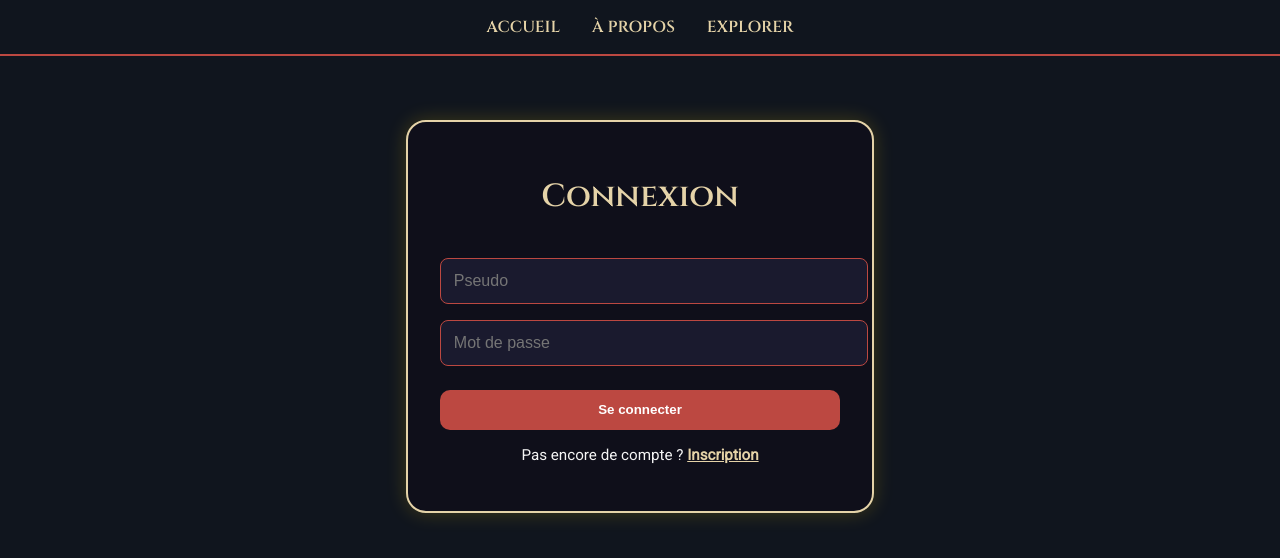
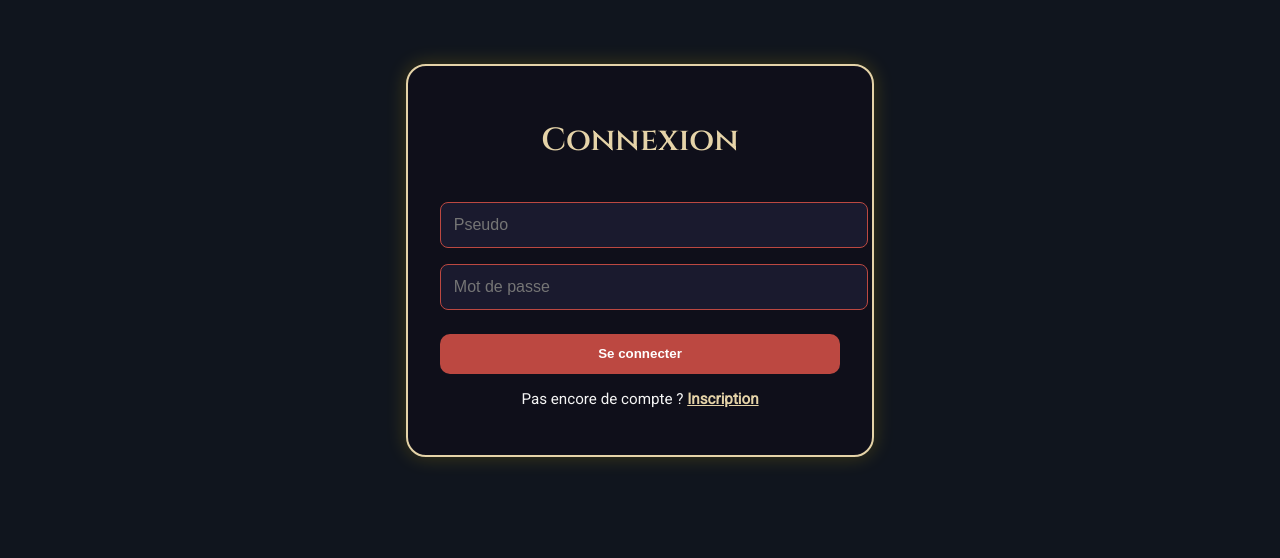
Before and after one commit to AdamAlvess/jeu_role, a website: page public/login.html in a window 1280 px wide. Drawn offline with Linux system fonts and the light colour scheme.

```diff
--- a/public/css/style_login.css
+++ b/public/css/style_login.css
@@ -3,34 +3,6 @@
   font-family: 'Roboto', sans-serif;
   background-color: #10151E;
   color: #f5f5f5;
-}
-
-/* Navigation */
-.main-nav {
-  background-color: #10151E;
-  padding: 1rem 2rem;
-  border-bottom: 2px solid #BC4841;
-}
-
-.main-nav ul {
-  list-style: none;
-  display: flex;
-  justify-content: center;
-  gap: 2rem;
-  margin: 0;
-  padding: 0;
-}
-
-.main-nav a {
-  color: #E5D3A8;
-  text-decoration: none;
-  font-weight: bold;
-  font-family: 'Cinzel', serif;
-  transition: color 0.3s ease;
-}
-
-.main-nav a:hover {
-  color: #ff4c4c;
 }
 
 /* Container */
--- a/public/css/style_register.css
+++ b/public/css/style_register.css
@@ -5,33 +5,6 @@
   color: #f5f5f5;
 }
 
-/* Navigation */
-.main-nav {
-  background-color: #10151E;
-  padding: 1rem 2rem;
-  border-bottom: 2px solid #BC4841;
-}
-
-.main-nav ul {
-  list-style: none;
-  display: flex;
-  justify-content: center;
-  gap: 2rem;
-  margin: 0;
-  padding: 0;
-}
-
-.main-nav a {
-  color: #E5D3A8;
-  text-decoration: none;
-  font-weight: bold;
-  font-family: 'Cinzel', serif;
-  transition: color 0.3s ease;
-}
-
-.main-nav a:hover {
-  color: #ff4c4c;
-}
 
 /* Container */
 .register-container {
--- a/public/login.html
+++ b/public/login.html
@@ -9,14 +9,6 @@
   <link rel="apple-touch-icon" href="/assets/favicon.png" />
 </head>
 <body>
-  <nav class="main-nav">
-    <ul>
-      <li><a href="/home.html">ACCUEIL</a></li>
-      <li><a href="/propos.html">À PROPOS</a></li>
-      <li><a href="/explore.html">EXPLORER</a></li>
-    </ul>
-  </nav>
-
   <div class="login-container">
     <h1>Connexion</h1>
     <div class="form-box">
```
Also changed, not shown: public/css/style_jeu.css (+11 -14 lines), public/jeu.html (+10 -18 lines), public/register.html (+0 -8 lines), public/assets/d20.png (added).
